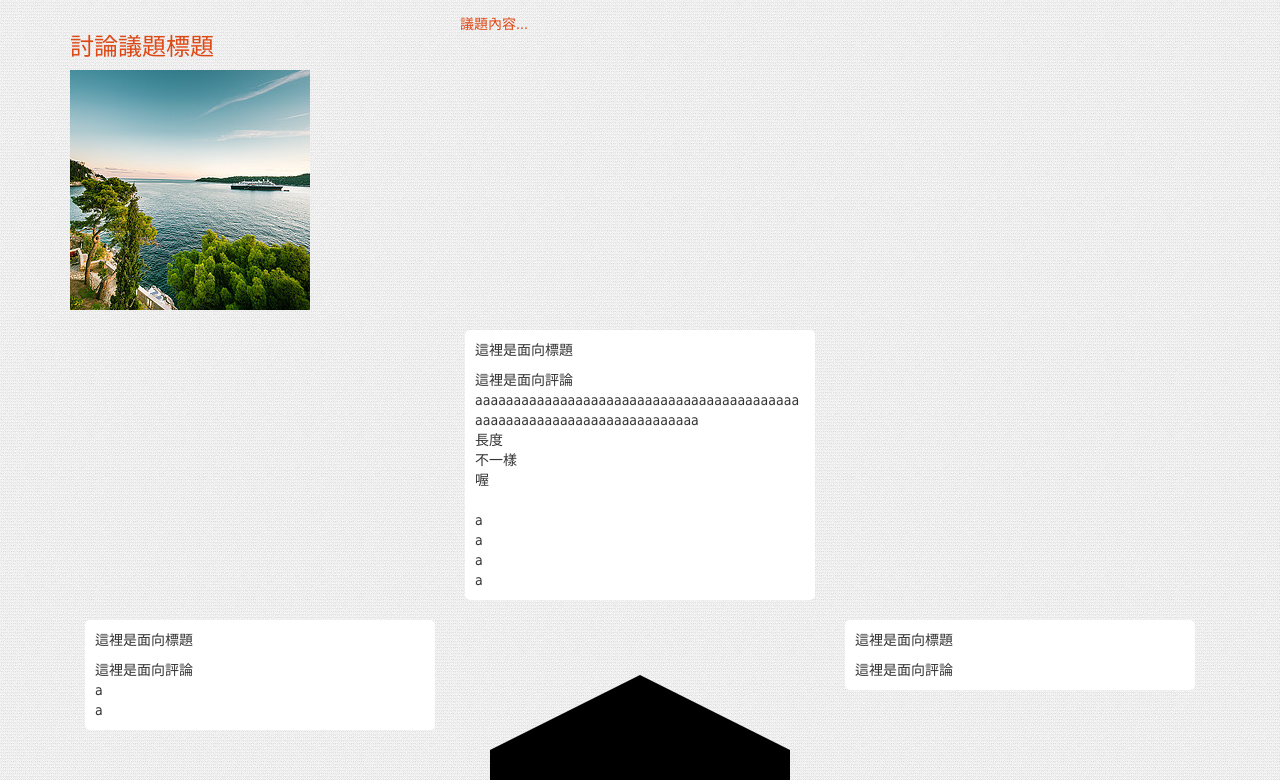
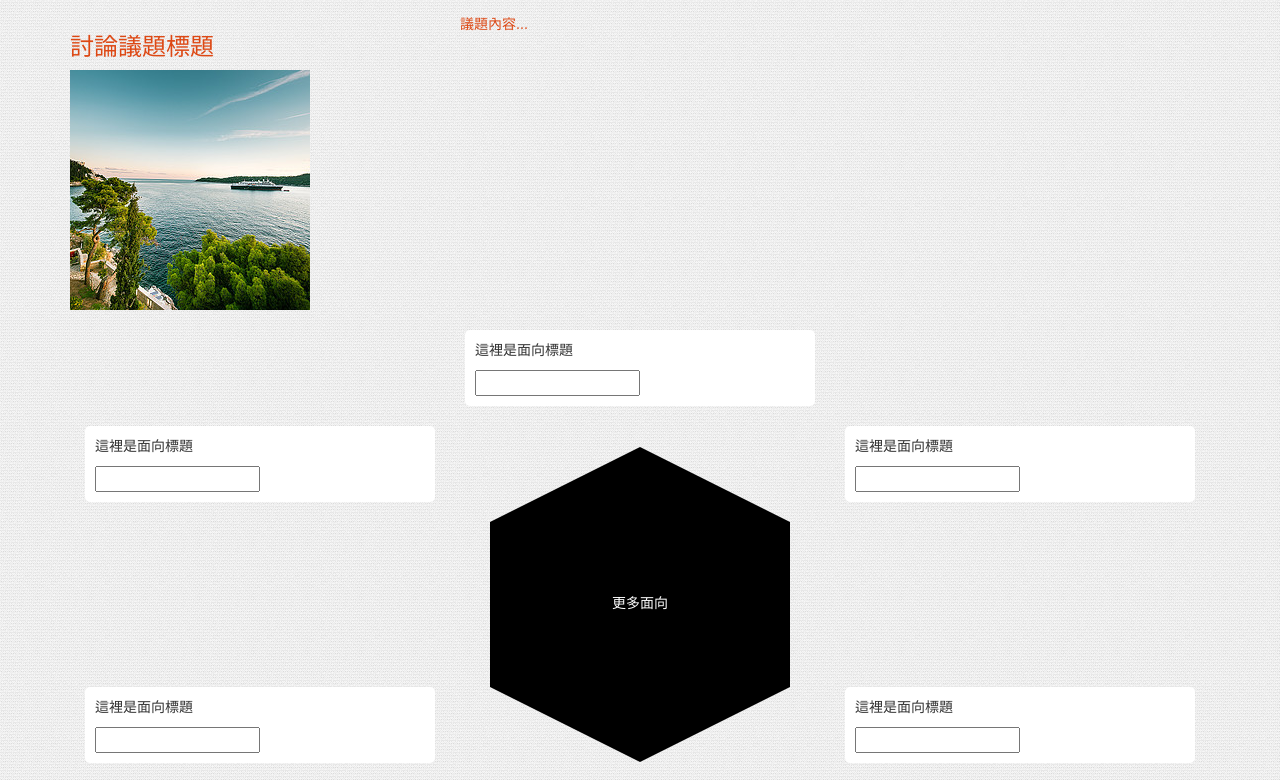
Before and after one commit to iultimatez/ccsp, a website: page public/event.html in a window 1280 px wide. Shown: the part 126-906 px from the top of the page. Drawn offline with Linux system fonts and the light colour scheme; a web font is replaced by a local one.

Commit message:
Add response

```diff
--- a/public/assets/css/event.css
+++ b/public/assets/css/event.css
@@ -6,19 +6,17 @@ div.aspect_col{
     border-radius: 5px;
     background-color: white;
 }
-.textbreak{
-	word-wrap: break-word;
-}
 .goast{
 	height: 165px;
 	vertical-align: middle;
 	display: inline-block;
 	color: white;
 }
-
 .goast:before{
 	content: "";
 	display: inline-block;
 	vertical-align: middle;
 	height: 100%;
 }
+.comment_input{
+}
--- /dev/null
+++ b/public/assets/js/event.js
@@ -0,0 +1,16 @@
+(function(){
+
+var tmpl = '<li><span></span></li>',
+	commentInput = $(".comment_input");
+
+
+commentInput.on("keyup", function(e){
+	if(e.which === 13){
+		var input = $(this), ul = input.parents(".aspect_comment").find(".comment_list");
+
+		$(tmpl).appendTo(ul).find("span").text(input.val());
+	}
+})
+
+
+}());
--- a/public/event.html
+++ b/public/event.html
@@ -89,15 +89,13 @@
 		    			<div class="aspect_title">
 			    			<p>這裡是面向標題</p>
 			    		</div>
-			    		<div class="aspect_comment textbreak">
-			    			這裡是面向評論aaaaaaaaaaaaaaaaaaaaaaaaaaaaaaaaaaaaaaaaaaaaaaaaaaaaaaaaaaaaaaaaaaaaaaa<br>
-			    			長度<br>
-			    			不一樣<br>
-			    			喔<br><br>
-			    			a<br>
-			    			a<br>
-			    			a<br>
-			    			a
+			    		<div class="aspect_comment">
+			    			<ul class="comment_list">
+
+
+
+			    			</ul>
+			    			<input type="text" class="comment_input">
 			    		</div>
 		    		</div>
 	 	    	</div>
@@ -110,10 +108,12 @@
 			    			<p>這裡是面向標題</p>
 			    		</div>
 			    		<div class="aspect_comment">
-			    			這裡是面向評論<br>
-			    			a<br>
-			    			a
+			    			<ul class="comment_list">
 
+
+
+			    			</ul>
+			    			<input type="text" class="comment_input">
 			    		</div>
 		    		</div>
 	 	    	</div>
@@ -123,7 +123,14 @@
 			    			<p>這裡是面向標題</p>
 			    		</div>
 			    		<div class="aspect_comment">
-			    			這裡是面向評論
+			    			<div class="aspect_comment">
+			    			<ul class="comment_list">
+
+
+
+			    			</ul>
+			    			<input type="text" class="comment_input">
+			    		</div>
 			    		</div>
 		    		</div>
 	 	    	</div>
@@ -140,7 +147,14 @@
 			    			<p>這裡是面向標題</p>
 			    		</div>
 			    		<div class="aspect_comment">
-			    			這裡是面向評論
+			    			<div class="aspect_comment">
+			    			<ul class="comment_list">
+
+
+
+			    			</ul>
+			    			<input type="text" class="comment_input">
+			    		</div>
 			    		</div>
 		    		</div>
 	 	    	</div>
@@ -150,7 +164,14 @@
 			    			<p>這裡是面向標題</p>
 			    		</div>
 			    		<div class="aspect_comment">
-			    			這裡是面向評論
+			    			<div class="aspect_comment">
+			    			<ul class="comment_list">
+
+
+
+			    			</ul>
+			    			<input type="text" class="comment_input">
+			    		</div>
 			    		</div>
 		    		</div>
 	 	    	</div>
@@ -163,12 +184,21 @@
 			    			<p>這裡是面向標題</p>
 			    		</div>
 			    		<div class="aspect_comment">
-			    			這裡是面向評論
+			    			<div class="aspect_comment">
+			    			<ul class="comment_list">
+
+
+
+			    			</ul>
+			    			<input type="text" class="comment_input">
+			    		</div>
 			    		</div>
 		    		</div>
 	 	    	</div>
 	 	    </div>
 	    </div>
 	</div>
+
+	<script type="text/javascript" src="assets/js/event.js"></script>
 </body>
 </html>
```
